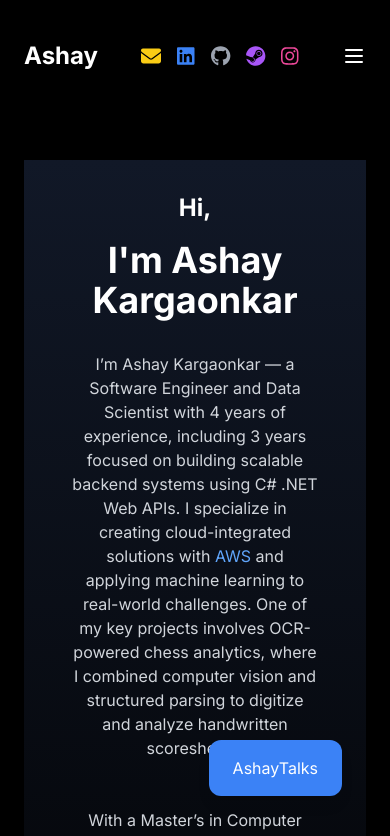
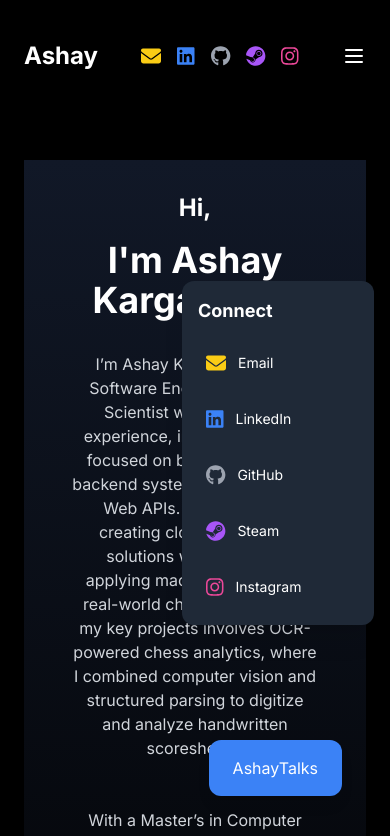
Before and after one commit to ashaykargaonkar/MyPortfolioUI, a Next.js app: page / in a window 390 px wide. Shown: the top 836 px of the page. Built offline with nearby package versions, Linux system fonts and the light colour scheme.

Commit message:
Update side panel visibility to close when chat is open

```diff
--- a/app/page.tsx
+++ b/app/page.tsx
@@ -37,7 +37,7 @@ export default function Home() {
             <Certifications />
           </div>
 
-          <SidePanel isOpen={!isChatOpen} />
+          <SidePanel isOpen={!isChatOpen} isChatOpen={isChatOpen} />
         </motion.div>
       </main>
     </div>
--- a/components/SidePanel.tsx
+++ b/components/SidePanel.tsx
@@ -8,9 +8,10 @@ import { faGithub, faLinkedin, faInstagram, faSteam } from '@fortawesome/free-br
 
 interface SidePanelProps {
   isOpen: boolean
+  isChatOpen: boolean
 }
 
-const SidePanel: React.FC<SidePanelProps> = ({ isOpen }) => {
+const SidePanel: React.FC<SidePanelProps> = ({ isOpen, isChatOpen }) => {
   const socialLinks = [
     {
       name: 'Email',
@@ -48,7 +49,7 @@ const SidePanel: React.FC<SidePanelProps> = ({ isOpen }) => {
 <motion.div
   initial={{ opacity: 0, x: 20 }}
   animate={{ opacity: 1, x: 0 }}
-  className={`fixed right-4 top-1/3 -translate-y-1/2 w-48 bg-gray-800 rounded-xl p-4 shadow-xl z-50 side-panel hidden md:block ${isOpen ? 'visible' : 'hidden'}`}
+  className={`fixed right-4 top-1/3 -translate-y-1/2 w-48 bg-gray-800 rounded-xl p-4 shadow-xl z-50 side-panel ${isOpen && !isChatOpen ? 'block' : 'hidden'}`}
 >
       <h3 className="text-lg font-bold text-white mb-4">Connect</h3>
 
```
